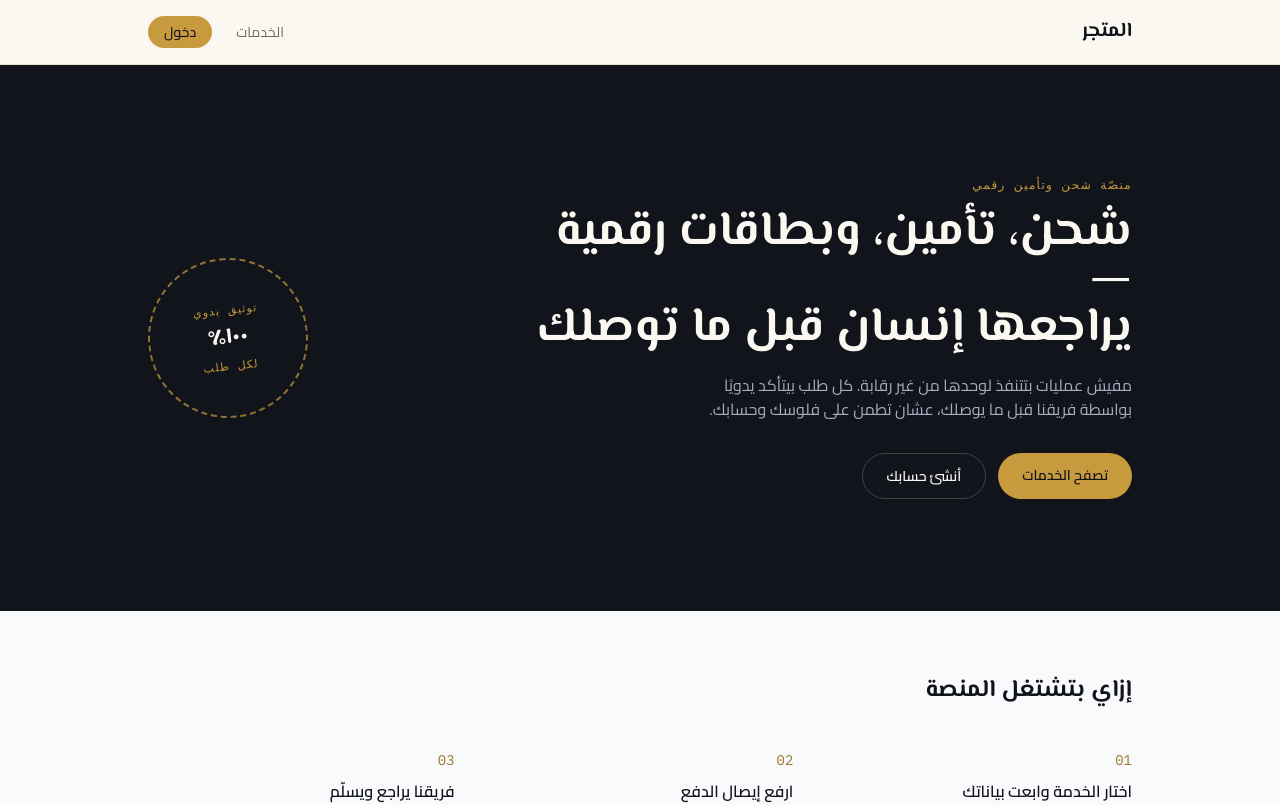
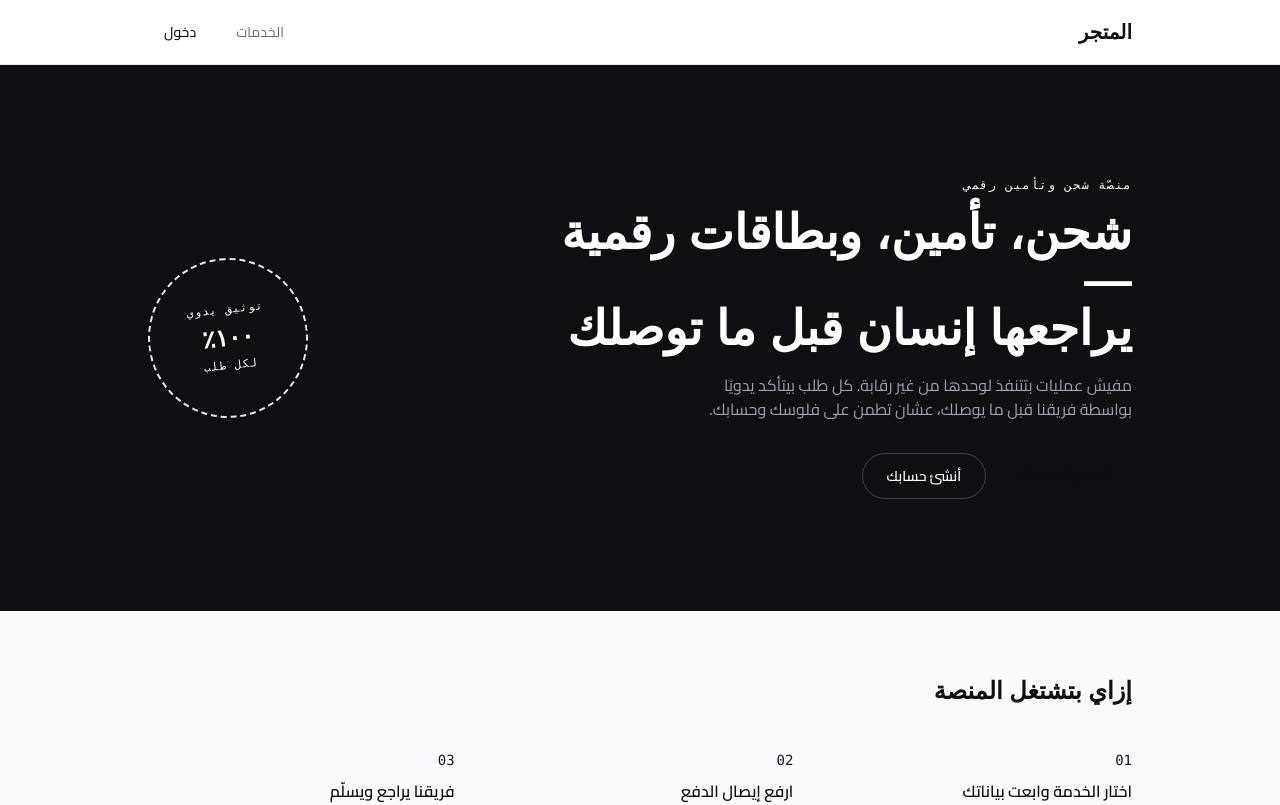
Before and after one commit to MOHV484/manual-fulfillment-store.com, a Next.js app in the folder frontend/: page / in a window 1280 px wide. Shown: the top 805 px of the page. Built offline with nearby package versions, Linux system fonts and the light colour scheme; no server answers.

Commit message:
Update Tailwind CSS configuration colors and fonts

```diff
--- a/frontend/tailwind.config.js
+++ b/frontend/tailwind.config.js
@@ -6,25 +6,25 @@ module.exports = {
   theme: {
     extend: {
       colors: {
-        ink: "#12141C",
-        "ink-soft": "#1B1E2B",
-        paper: "#FBF8F2",
-        "paper-dim": "#F0EAD9",
-        "paper-line": "#E4DDC8",
-        gold: "#C79A3D",
-        "gold-deep": "#9C7527",
-        "gold-soft": "#EFE0BA",
-        teal: "#2F8F7A",
-        "teal-soft": "#DCEEE9",
-        danger: "#B3452F",
-        "danger-soft": "#F5E1DB",
-        muted: "#736C5C",
-        "muted-dark": "#A7ACC0",
+        ink: "#0E0F13",
+        "ink-soft": "#1B1C24",
+        "ink-line": "rgba(255,255,255,0.08)",
+        paper: "#FFFFFF",
+        "paper-dim": "#F5F5F7",
+        "paper-line": "#E7E7EC",
+        orange: "#FF5B1F",
+        "orange-deep": "#E14A12",
+        "orange-soft": "#FFE4D6",
+        teal: "#1FAE87",
+        "teal-soft": "#DFF5EE",
+        danger: "#E5484D",
+        "danger-soft": "#FDE4E4",
+        muted: "#6B6B76",
+        "muted-dark": "#A0A0AC",
       },
       fontFamily: {
-        display: ['"El Messiri"', "serif"],
-        body: ["Cairo", "sans-serif"],
-        mono: ['"IBM Plex Mono"', "monospace"],
+        display: ["Tajawal", "sans-serif"],
+        body: ["Tajawal", "sans-serif"],
       },
     },
   },
```
